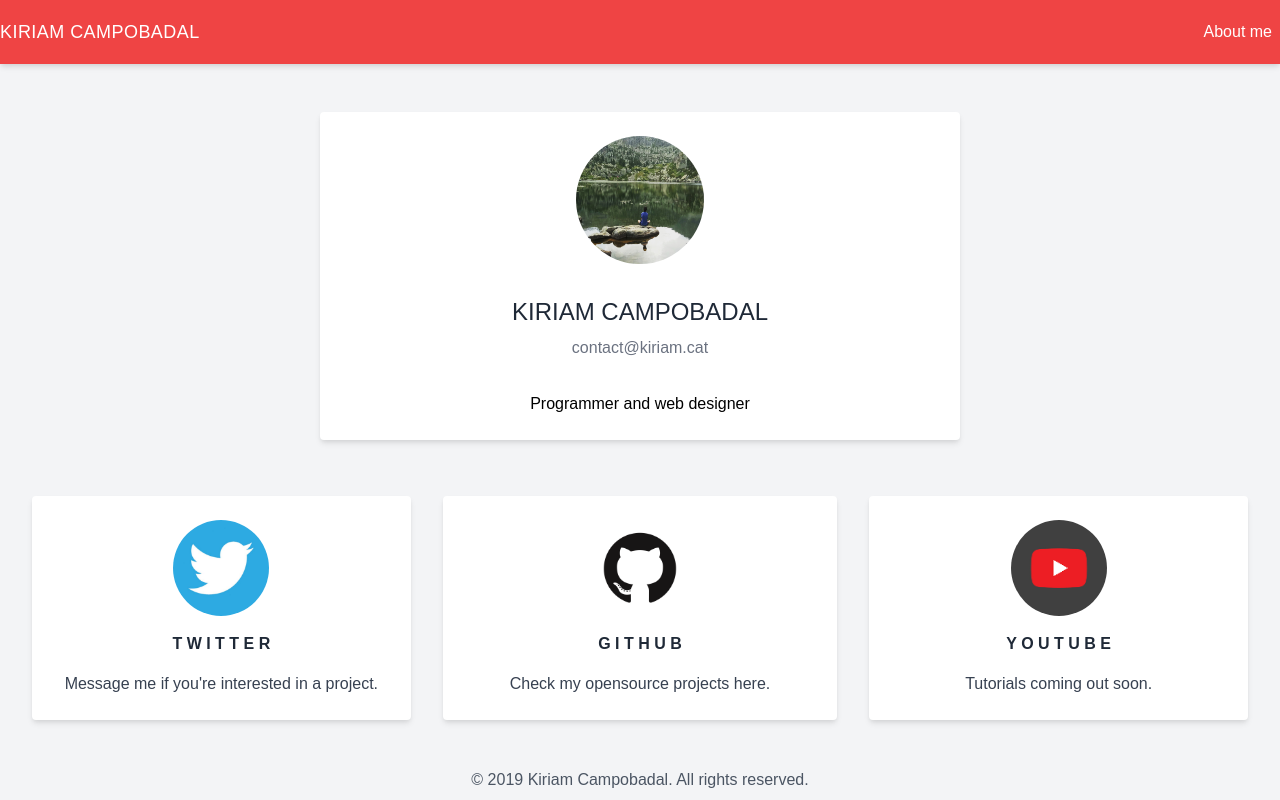
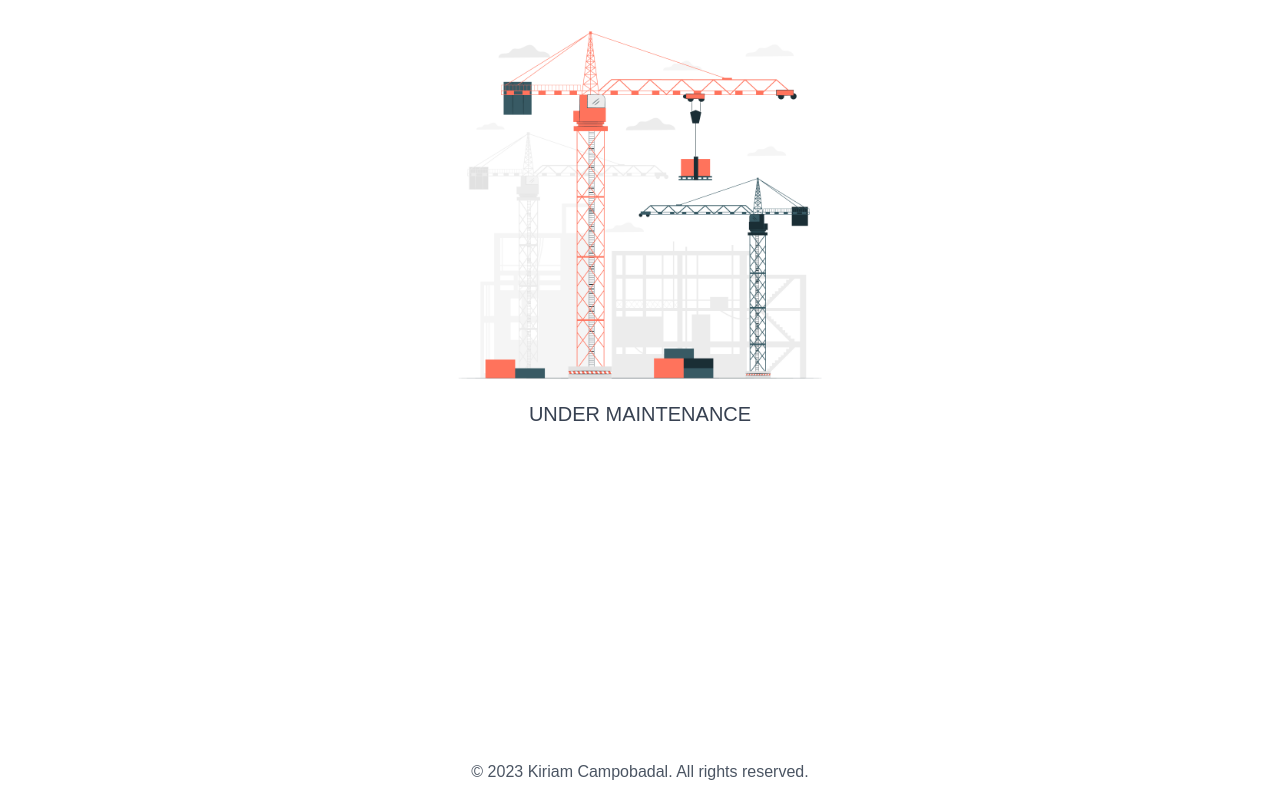
Before and after one commit to kiriamcf/web-static, a plain HTML site: page index.html in a window 1280 px wide. Drawn offline with nearby package versions, Linux system fonts and the light colour scheme.

Commit message:
maintenance

```diff
--- a/index.html
+++ b/index.html
@@ -12,62 +12,22 @@
         font-family: 'Montserrat', sans-serif;
     }
 </style>
-<body class="bg-gray-100">
-    <div class="bg-red-500 h-16 flex items-center shadow-md mb-12">
-        <div class="container mx-auto">
-            <div class="flex items-center justify-between">
-                <div>
-                    <a href="index.html" class="no-underline uppercase text-lg tracking-wide text-white font-light">Kiriam Campobadal</a>
-                </div>
-                <div>
-                    <a href="aboutme.html" class="text-white no-underline mx-2">About me</a>
-                </div>
-            </div>
-        </div>
-    </div>
-    <div class="container mx-auto">
-        <div class="flex items-center justify-center">
-            <div class="rounded bg-white text-black p-6 w-full md:w-1/2 shadow-md flex flex-col items-center justify-center">
-                <img class="rounded-full h-32 w-32" src="fotomain.jpg">
-                <div class="mt-8 text-2xl text-gray-800">KIRIAM CAMPOBADAL</div>
-                <div class="mt-2 text-gray-500">contact@kiriam.cat</div>
-                <div class="mt-8">Programmer and web designer</div>
-            </div>
-        </div>
-        <div class="flex items-stretch justify-center mt-12 flex-wrap">
-            <div class="md:pr-2 w-full md:w-1/3 mt-2">
-                <div class="rounded bg-white p-6 h-full shadow-md flex flex-col items-center justify-center ml-8 mr-2">
-                    <a href="https://twitter.com/kiriamcf" target="_blank">
-                        <img class="rounded-full h-24 w-24" src="twitter.jpg">
-                    </a>
-                    <div class="mt-4 text-gray-800 font-semibold">T W I T T E R</div>
-                    <div class="mt-4 text-gray-700 text-center">Message me if you're interested in a project.</div>
-                </div>
-            </div>
-            <div class="md:px-2 w-full md:w-1/3 mt-2">
-                <div class="rounded bg-white p-6 h-full shadow-md flex flex-col items-center ml-2 mr-2">
-                    <a href="https://github.com/kiriamcf" target="_blank">
-                        <img class="rounded-full h-24 w-24" src="github.png">
-                    </a>
-                    <div class="mt-4 text-gray-800 font-semibold">G I T H U B</div>
-                    <div class="mt-4 text-gray-700">Check my opensource projects here.</div>
-                </div>
-            </div>
-            <div class="md:pl-2 w-full md:w-1/3 mt-2">
-                <div class="rounded bg-white p-6 h-full shadow-md flex flex-col items-center ml-2 mr-8">
-                    <a href="https://www.youtube.com/channel/UC_CoqJurKvqKpaZlQozTgTw?view_as=subscriber" target="_blank">
-                        <img class="rounded-full h-24 w-24" src="youtube.png">
-                    </a>
-                    <div class="mt-4 text-gray-800 font-semibold">Y O U T U B E</div>
-                    <div class="mt-4 text-gray-700">Tutorials coming out soon.</div>
-                </div>
-            </div>
+<body>
+    <div class="container mx-auto p-4 flex flex-col min-h-screen">
+        <div class="flex flex-col items-center flex-grow">
+            <img class="w-full h-full max-w-sm" src="crane.jpg">
+            <h1 class="uppercase text-xl text-gray-700">under maintenance</h1>
         </div>
         <div class="mt-12 container mx-auto">
-            <div class="flex justify-center mt-8 text-gray-600">
-                © 2019 Kiriam Campobadal. All rights reserved.
+            <div class="flex justify-center text-gray-600 text-center">
+                <span id="copyright"></span>
             </div>
         </div>
     </div>
 </body>
 </html>
+<script type="text/javascript">
+    var currentDate = new Date
+    var string = "© " + currentDate.getFullYear() + " Kiriam Campobadal. All rights reserved."
+    document.getElementById("copyright").innerHTML = string;
+</script>
```
Also changed, not shown: aboutme.html (deleted, +0 -46 lines), crane.jpg (added), fotomain.jpg (deleted), github.png (deleted), twitter.jpg (deleted), youtube.png (deleted), 1 other file.
